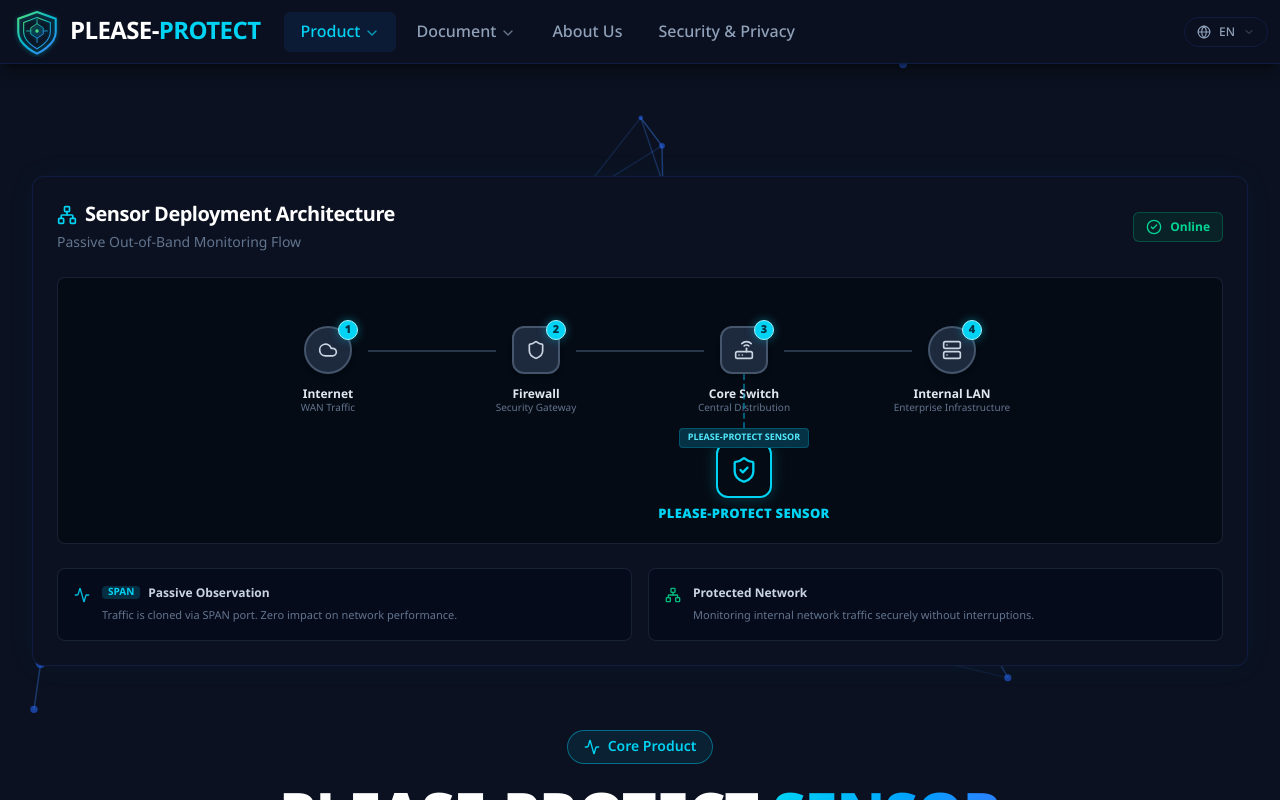
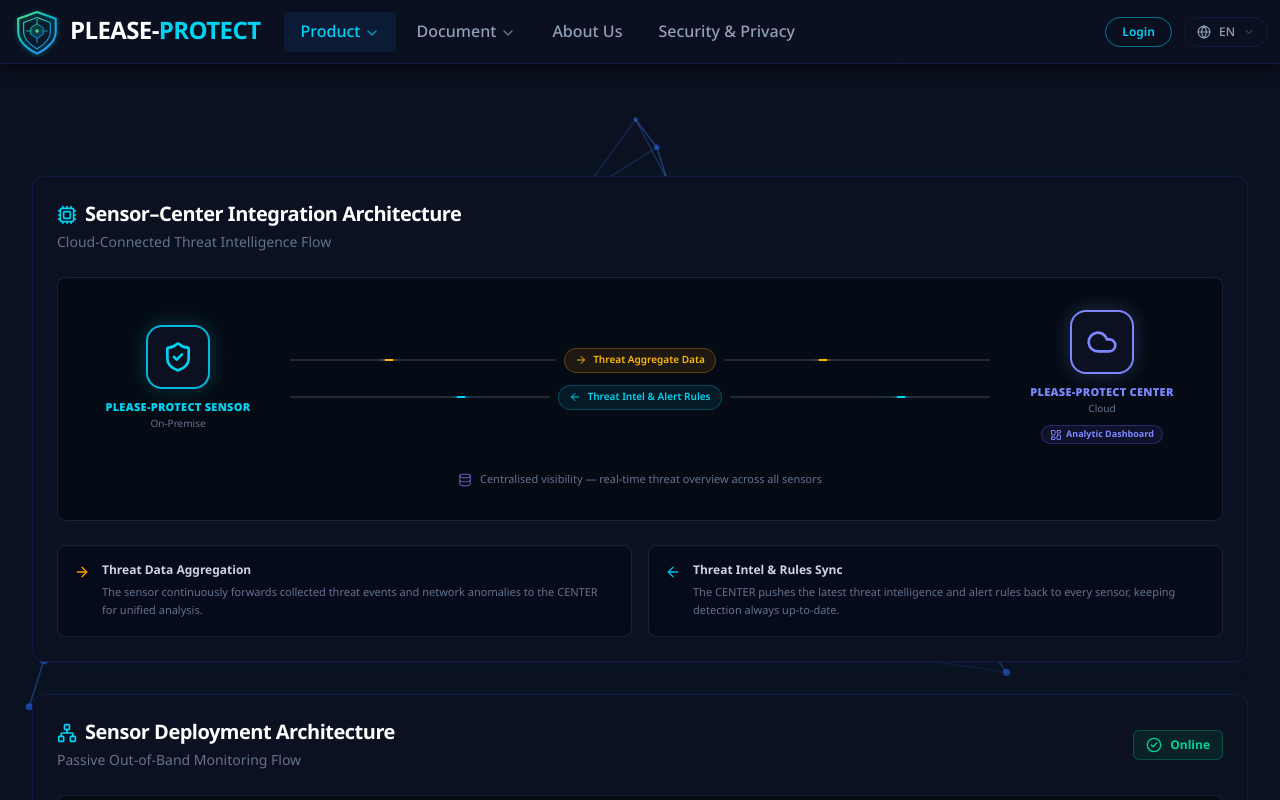
Before and after one commit to wintech-thai/please-protect-portal, a Next.js app: page /product/sensor in a window 1280 px wide. Shown: the top 800 px of the page. Built offline with nearby package versions, Linux system fonts and the light colour scheme.

Commit message:
Add Diagram and Correct Contact mail

```diff
--- a/src/app/privacy/page.tsx
+++ b/src/app/privacy/page.tsx
@@ -165,7 +165,7 @@
           >
             <p className="text-slate-500 text-sm">
               {t("privacy.footerQ")} <br className="hidden sm:block" />
-              {t("privacy.footerContact")} <a href="mailto:seubpong.mon@dev-hubs.com" className="text-cyan-500 hover:text-cyan-400 underline underline-offset-4 font-medium transition-colors">seubpong.mon@dev-hubs.com</a>
+              {t("privacy.footerContact")} <a href="mailto:contact@dev-hubs.com" className="text-cyan-500 hover:text-cyan-400 underline underline-offset-4 font-medium transition-colors">contact@dev-hubs.com</a>
             </p>
           </motion.div>
 
--- a/src/app/product/sensor/page.tsx
+++ b/src/app/product/sensor/page.tsx
@@ -8,7 +8,7 @@
 import Navbar from "@/src/modules/home/components/nav-bar";
 import ParticlesHero from "@/src/modules/home/components/ParticleBackground";
 import { useLanguage } from "@/src/contexts/LanguageContext";
-import { NetworkDiagram } from "@/src/modules/home/components/diagram";
+import { NetworkDiagram, CenterDiagram } from "@/src/modules/home/components/diagram";
 import Footer from "@/src/modules/home/components/footer";
 
 export default function ProductSensorPage() {
@@ -42,6 +42,7 @@
 
       <main className="relative z-10 w-full pt-28 pb-20">
         <div className="max-w-7xl mx-auto px-4 sm:px-6 lg:px-8">
+          <CenterDiagram />
           <NetworkDiagram />
 
           {/* 1. Header Section */}
--- a/src/locales/translations.ts
+++ b/src/locales/translations.ts
@@ -6,6 +6,7 @@
       security: "Security & Privacy",
       about: "About Us",
       language: "Language",
+      login: "Login",
     },
     TH: {
       product: "ผลิตภัณฑ์",
@@ -13,6 +14,7 @@
       security: "ความปลอดภัยและข้อมูลส่วนตัว",
       about: "เกี่ยวกับเรา",
       language: "ภาษา",
+      login: "เข้าสู่ระบบ",
     }
   },
 
@@ -230,7 +232,7 @@
       prin2Title: "Data Privacy by Design",
       prin2Desc: "The system is designed with privacy at its core. We only access data necessary for threat analysis.",
       prin3Title: "Strict Access Control",
-      prin3Desc: "Data access is controlled by strict Role-Based Access Control (RBAC) and mandatory Multi-Factor Authentication (MFA).",
+      prin3Desc: "Data access is controlled by strict Role-Based Access Control (RBAC)",
 
       handleDataTitle: "How do we handle your data?",
       pol1Title: "1. Data Collection",
@@ -256,7 +258,7 @@
       prin2Title: "Data Privacy by Design",
       prin2Desc: "ระบบถูกออกแบบโดยยึดหลักความเป็นส่วนตัวเป็นที่ตั้ง เราเข้าถึงข้อมูลเท่าที่จำเป็นต่อการวิเคราะห์ภัยคุกคามเท่านั้น",
       prin3Title: "Strict Access Control",
-      prin3Desc: "ควบคุมการเข้าถึงข้อมูลด้วยระบบ Role-Based Access Control (RBAC) ที่เข้มงวด และบังคับใช้ Multi-Factor Authentication (MFA)",
+      prin3Desc: "ควบคุมการเข้าถึงข้อมูลด้วยระบบ Role-Based Access Control (RBAC) ที่เข้มงวด",
 
       handleDataTitle: "เราจัดการข้อมูลของคุณอย่างไร?",
       pol1Title: "1. การเก็บรวบรวมข้อมูล (Data Collection)",
@@ -272,6 +274,41 @@
       footerContact: "กรุณาติดต่อ "
     }
   },
+  centerDiagram: {
+    EN: {
+      headerTitle: "Sensor–Center Integration Architecture",
+      headerSubtitle: "Cloud-Connected Threat Intelligence Flow",
+      nodeSensor: "PLEASE-PROTECT SENSOR",
+      nodeSensorSub: "On-Premise",
+      nodeCenter: "PLEASE-PROTECT CENTER",
+      nodeCenterSub: "Cloud",
+      labelUpload: "Threat Aggregate Data",
+      labelDownload: "Threat Intel & Alert Rules",
+      dashboardBadge: "Analytic Dashboard",
+      dashboardDesc: "Centralised visibility — real-time threat overview across all sensors",
+      descUploadTitle: "Threat Data Aggregation",
+      descUploadBody: "The sensor continuously forwards collected threat events and network anomalies to the CENTER for unified analysis.",
+      descDownloadTitle: "Threat Intel & Rules Sync",
+      descDownloadBody: "The CENTER pushes the latest threat intelligence and alert rules back to every sensor, keeping detection always up-to-date.",
+    },
+    TH: {
+      headerTitle: "สถาปัตยกรรมการเชื่อมต่อ Sensor–Center",
+      headerSubtitle: "การไหลของข้อมูลภัยคุกคามผ่านระบบคลาวด์",
+      nodeSensor: "PLEASE-PROTECT SENSOR",
+      nodeSensorSub: "ติดตั้งภายในองค์กร",
+      nodeCenter: "PLEASE-PROTECT CENTER",
+      nodeCenterSub: "Cloud",
+      labelUpload: "ข้อมูลภัยคุกคามรวม",
+      labelDownload: "Threat Intel & Alert Rules",
+      dashboardBadge: "Analytic Dashboard",
+      dashboardDesc: "มุมมองรวมแบบ Real-time — แสดงภาพรวมภัยคุกคามจากทุก Sensor",
+      descUploadTitle: "การรวบรวมข้อมูลภัยคุกคาม",
+      descUploadBody: "Sensor ส่งข้อมูล Threat Events และความผิดปกติของเครือข่ายไปยัง CENTER เพื่อวิเคราะห์รวมศูนย์อย่างต่อเนื่อง",
+      descDownloadTitle: "ซิงค์ Threat Intel & Rules",
+      descDownloadBody: "CENTER ส่ง Threat Intelligence และ Alert Rules ล่าสุดกลับไปยังทุก Sensor เพื่อให้การตรวจจับทันสมัยอยู่เสมอ",
+    }
+  },
+
   diagram: {
     EN: {
       headerTitle: "Sensor Deployment Architecture",
--- a/src/modules/home/components/diagram.tsx
+++ b/src/modules/home/components/diagram.tsx
@@ -3,7 +3,8 @@
 import { useState } from "react";
 import { motion } from "framer-motion";
 import {
-  Cloud, Server, ShieldCheck, Shield, Router, Activity, Network, CheckCircle2, AlertCircle
+  Cloud, Server, ShieldCheck, Shield, Router, Activity, Network, CheckCircle2, AlertCircle,
+  LayoutDashboard, ArrowRight, ArrowLeft, Database, Cpu
 } from "lucide-react";
 
 import { useLanguage } from "@/src/contexts/LanguageContext";
@@ -26,6 +27,129 @@
     {step}
   </div>
 );
+
+const AnimatedArrowLine = ({ direction }: { direction: "ltr" | "rtl" }) => {
+  const isLtr = direction === "ltr";
+  return (
+    <div className="flex-1 h-[2px] bg-slate-700/60 relative overflow-hidden rounded-full">
+      <motion.div
+        animate={{ left: isLtr ? ["-8%", "108%"] : ["108%", "-8%"] }}
+        transition={{ duration: 1.8, repeat: Infinity, ease: "linear" }}
+        className={`absolute top-1/2 -translate-y-1/2 w-2 h-2 rounded-full shadow-[0_0_8px_currentColor] ${
+          isLtr ? "bg-amber-400 text-amber-400" : "bg-cyan-400 text-cyan-400"
+        }`}
+      />
+    </div>
+  );
+};
+
+export function CenterDiagram() {
+  const { language } = useLanguage();
+  const t = portalTranslations.centerDiagram[language as keyof typeof portalTranslations.centerDiagram] || portalTranslations.centerDiagram.EN;
+
+  return (
+    <motion.div
+      initial={{ opacity: 0, y: 30 }}
+      whileInView={{ opacity: 1, y: 0 }}
+      viewport={{ once: true, margin: "-50px" }}
+      transition={{ duration: 0.6, ease: "easeOut" }}
+      className="w-full text-slate-200 font-sans mb-8"
+    >
+      <div className="bg-[#0B1120] border border-blue-900/30 rounded-xl shadow-[0_0_30px_rgba(6,182,212,0.05)] p-6 hover:border-cyan-500/30 transition-colors duration-500">
+
+        {/* Header */}
+        <div className="mb-6">
+          <h3 className="text-lg md:text-xl font-bold text-white tracking-tight flex items-center gap-2">
+            <Cpu className="w-5 h-5 text-cyan-400" />
+            {t.headerTitle}
+          </h3>
+          <p className="text-sm text-slate-500 mt-1">{t.headerSubtitle}</p>
+        </div>
+
+        {/* Diagram Area */}
+        <div className="bg-[#050B14] rounded-lg border border-slate-800/80 p-8">
+          <div className="flex flex-col sm:flex-row items-center justify-center gap-6">
+
+            {/* SENSOR Node */}
+            <div className="flex flex-col items-center shrink-0 w-44">
+              <div className="w-16 h-16 rounded-2xl bg-[#0B1120] border-2 border-cyan-500 flex items-center justify-center shadow-[0_0_20px_rgba(6,182,212,0.25)]">
+                <ShieldCheck className="w-8 h-8 text-cyan-400" />
+              </div>
+              <div className="mt-3 text-center">
+                <div className="text-[11px] font-black text-cyan-400 tracking-wide leading-tight">{t.nodeSensor}</div>
+                <div className="text-[10px] text-slate-500 mt-0.5">{t.nodeSensorSub}</div>
+              </div>
+            </div>
+
+            {/* Bidirectional Arrows */}
+            <div className="flex flex-col gap-3 flex-1 min-w-0 w-full sm:w-auto">
+              {/* Upload: SENSOR → CENTER */}
+              <div className="flex items-center gap-2">
+                <AnimatedArrowLine direction="ltr" />
+                <div className="shrink-0 flex items-center gap-1.5 bg-amber-500/10 border border-amber-500/30 rounded-full px-2.5 py-1">
+                  <ArrowRight className="w-3 h-3 text-amber-400 shrink-0" />
+                  <span className="text-[10px] font-semibold text-amber-400 whitespace-nowrap">{t.labelUpload}</span>
+                </div>
+                <AnimatedArrowLine direction="ltr" />
+              </div>
+
+              {/* Download: CENTER → SENSOR */}
+              <div className="flex items-center gap-2">
+                <AnimatedArrowLine direction="rtl" />
+                <div className="shrink-0 flex items-center gap-1.5 bg-cyan-500/10 border border-cyan-500/30 rounded-full px-2.5 py-1">
+                  <ArrowLeft className="w-3 h-3 text-cyan-400 shrink-0" />
+                  <span className="text-[10px] font-semibold text-cyan-400 whitespace-nowrap">{t.labelDownload}</span>
+                </div>
+                <AnimatedArrowLine direction="rtl" />
+              </div>
+            </div>
+
+            {/* CENTER Node */}
+            <div className="flex flex-col items-center shrink-0 w-44">
+              <div className="w-16 h-16 rounded-2xl bg-[#0B1120] border-2 border-indigo-400 flex items-center justify-center shadow-[0_0_20px_rgba(129,140,248,0.25)]">
+                <Cloud className="w-8 h-8 text-indigo-400" />
+              </div>
+              <div className="mt-3 text-center">
+                <div className="text-[11px] font-black text-indigo-400 tracking-wide leading-tight">{t.nodeCenter}</div>
+                <div className="text-[10px] text-slate-500 mt-0.5">{t.nodeCenterSub}</div>
+                <div className="mt-2 inline-flex items-center gap-1 bg-indigo-500/10 border border-indigo-500/30 rounded-full px-2 py-0.5">
+                  <LayoutDashboard className="w-3 h-3 text-indigo-400" />
+                  <span className="text-[9px] font-bold text-indigo-400">{t.dashboardBadge}</span>
+                </div>
+              </div>
+            </div>
+
+          </div>
+
+          {/* Dashboard desc */}
+          <div className="mt-6 flex items-center justify-center gap-2 text-[11px] text-slate-500">
+            <Database className="w-3.5 h-3.5 text-indigo-400/60 shrink-0" />
+            <span>{t.dashboardDesc}</span>
+          </div>
+        </div>
+
+        {/* Description Cards */}
+        <div className="mt-6 grid grid-cols-1 sm:grid-cols-2 gap-4">
+          <div className="bg-[#020617]/50 p-4 rounded-lg border border-slate-800/80 flex items-start gap-3 hover:border-slate-700 transition-colors">
+            <ArrowRight className="w-4 h-4 text-amber-500 mt-0.5 flex-shrink-0" />
+            <div>
+              <h4 className="text-xs font-bold text-slate-300">{t.descUploadTitle}</h4>
+              <p className="text-[11px] text-slate-500 mt-1.5 leading-relaxed">{t.descUploadBody}</p>
+            </div>
+          </div>
+          <div className="bg-[#020617]/50 p-4 rounded-lg border border-slate-800/80 flex items-start gap-3 hover:border-slate-700 transition-colors">
+            <ArrowLeft className="w-4 h-4 text-cyan-500 mt-0.5 flex-shrink-0" />
+            <div>
+              <h4 className="text-xs font-bold text-slate-300">{t.descDownloadTitle}</h4>
+              <p className="text-[11px] text-slate-500 mt-1.5 leading-relaxed">{t.descDownloadBody}</p>
+            </div>
+          </div>
+        </div>
+
+      </div>
+    </motion.div>
+  );
+}
 
 export function NetworkDiagram() {
   const { language } = useLanguage();
--- a/src/modules/home/components/footer.tsx
+++ b/src/modules/home/components/footer.tsx
@@ -26,9 +26,9 @@
   ];
 
   const contactInfo = [
-    { icon: Mail, text: 'seubpong.mon@dev-hubs.com', href: 'mailto:seubpong.mon@dev-hubs.com' },
+    { icon: Mail, text: 'contact@dev-hubs.com', href: 'mailto:contact@dev-hubs.com' },
     { icon: Phone, text: '66(0) 94-249-4880', href: 'tel:+66942494880' },
-    { icon: MapPin, text: 'Dev Hub Co., Ltd. 55 Sutthisan Winitchai Road, Din Daeng Subdistrict, Din Daeng District, Bangkok 10400, Thailand', href: '#' },
+    { icon: MapPin, text: 'Dev Hub Co., Ltd.', subtext: '55 Sutthisan Winitchai Road, Din Daeng Subdistrict, Din Daeng District, Bangkok 10400, Thailand', href: '#' },
   ];
 
   /*
@@ -134,7 +134,15 @@
                     className="flex items-start space-x-3 text-slate-400 hover:text-cyan-400 transition-colors group"
                   >
                     <IconComponent size={18} className="text-slate-500 group-hover:text-cyan-400 flex-shrink-0 mt-0.5 transition-colors" />
-                    <span className="text-sm leading-relaxed">{contact.text}</span>
+                    <span className="text-sm leading-relaxed">
+                      {contact.text}
+                      {'subtext' in contact && (
+                        <>
+                          <br />
+                          {(contact as { subtext: string }).subtext}
+                        </>
+                      )}
+                    </span>
                   </motion.a>
                 );
               })}
--- a/src/modules/home/components/nav-bar.tsx
+++ b/src/modules/home/components/nav-bar.tsx
@@ -128,8 +128,16 @@
             ))}
           </div>
 
-          {/* Right Section (Language) */}
+          {/* Right Section (Login + Language) */}
           <div className="flex items-center gap-2 sm:gap-3 shrink-0">
+            <a
+              href="https://center.please-protect.com/login"
+              target="_blank"
+              rel="noopener noreferrer"
+              className="hidden sm:flex items-center px-4 py-1.5 text-xs font-semibold rounded-full border border-cyan-500/60 text-cyan-400 hover:bg-cyan-500/10 transition-all duration-200 whitespace-nowrap"
+            >
+              {t("navbar.login")}
+            </a>
             <div className="relative hidden sm:block" ref={langDropdownRef}>
               <button
                 onClick={() => setIsLangDropdownOpen(!isLangDropdownOpen)}
@@ -194,6 +202,17 @@
               </div>
             ))}
 
+            <div className="p-4 border-b border-blue-900/30">
+              <a
+                href="https://center.please-protect.com/login"
+                target="_blank"
+                rel="noopener noreferrer"
+                className="flex items-center justify-center w-full py-3 text-sm font-semibold rounded-md border border-cyan-500/60 text-cyan-400 hover:bg-cyan-500/10 transition-colors"
+                onClick={() => setIsMobileMenuOpen(false)}
+              >
+                {t("navbar.login")}
+              </a>
+            </div>
             <div className="p-4 bg-[#020617]/50 border-b border-blue-900/30">
               <p className="text-xs font-semibold text-slate-500 mb-2 uppercase tracking-wider">{t("navbar.language")}</p>
               <div className="grid grid-cols-2 gap-2">
```
